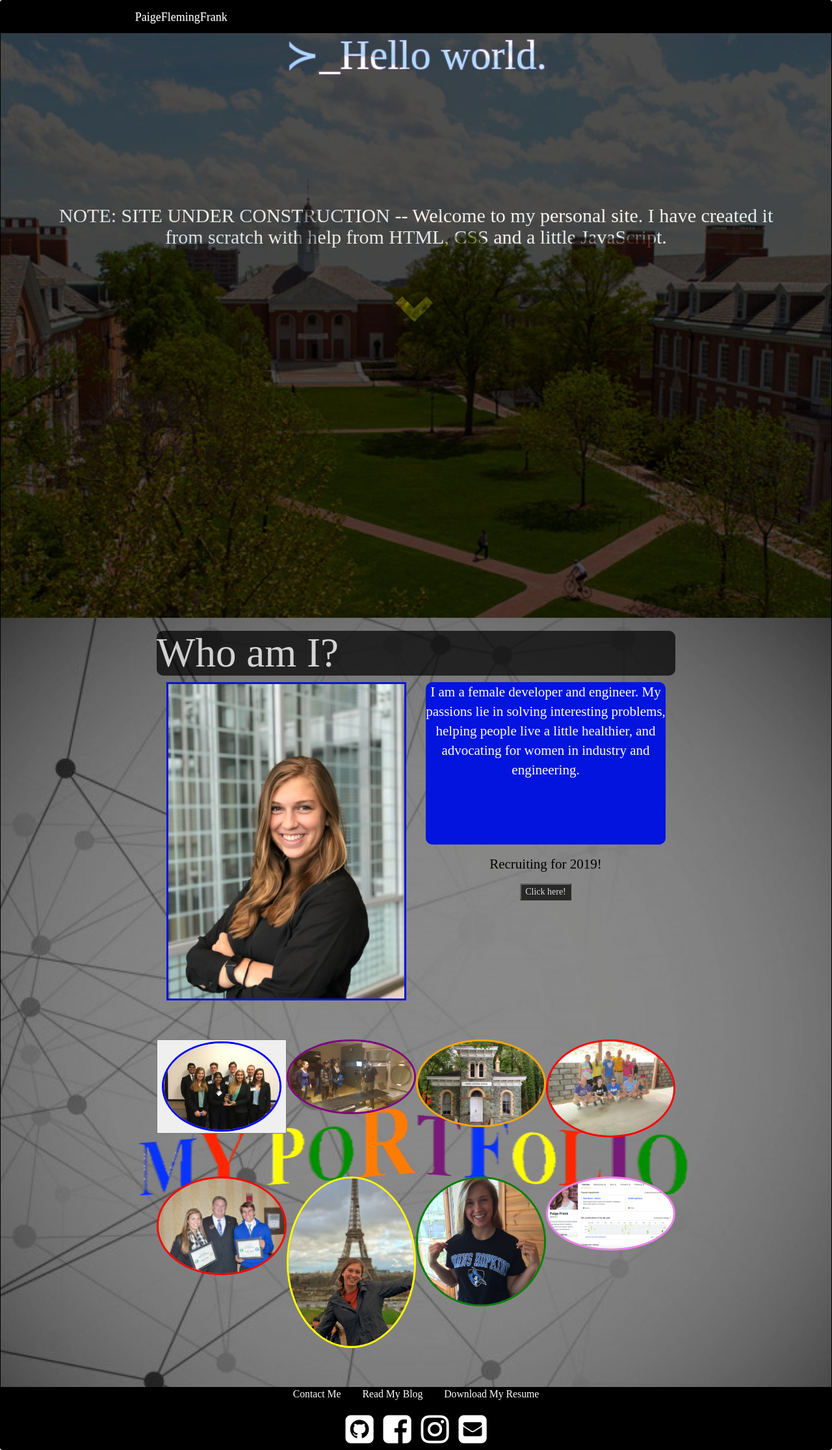
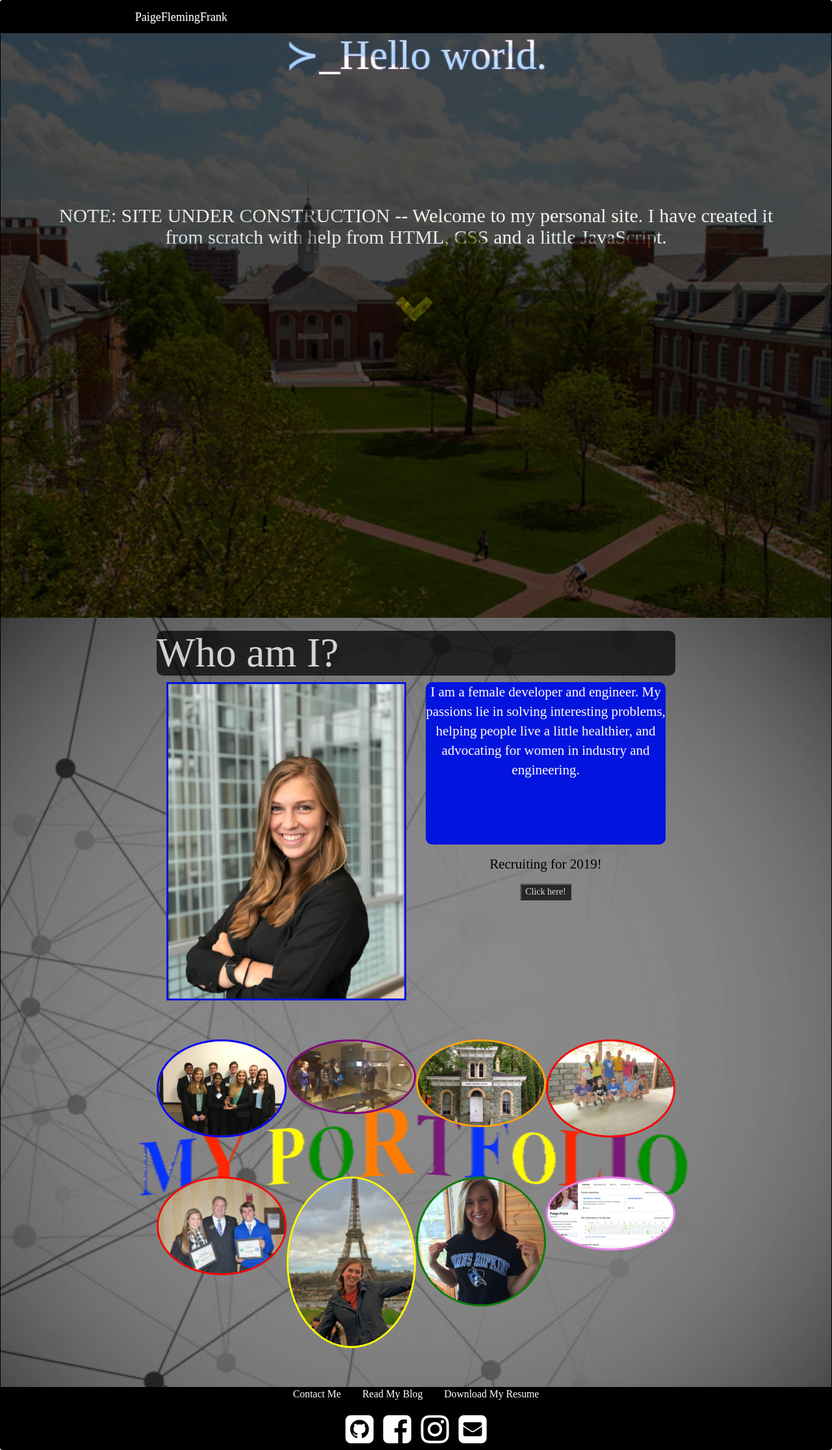
Before and after one commit to pfrank7/pfrank7.github.io, a Jekyll site: the page built from index.html, in a window 1280 px wide. Shown: the whole page at 65% size. Built offline with Jekyll 4.4.1, drawn with Linux system fonts in a browser that asks for light colours; nearby versions of some CDN libraries.

Commit message:
Update index.html

```diff
--- a/index.html
+++ b/index.html
@@ -44,11 +44,11 @@
 			<div class = "port">
 			<div class = "row text-center" id = "margin">
 				<div class = "col-sm-3">
-					<button id = "DesignTeamBtn" >
 					<img style = "border-color: blue;" src="../photos/dteam.jpg" class="img-circle" alt="Plaquat Design Team">
-					</button>
 					<div class = "text-center text">
+						<button id = "DesignTeamBtn" style = "background:none;" >
 						<p> Design Team </p>
+						</button>
 					</div>
 				</div>
 				<div class = "col-sm-3">
```
